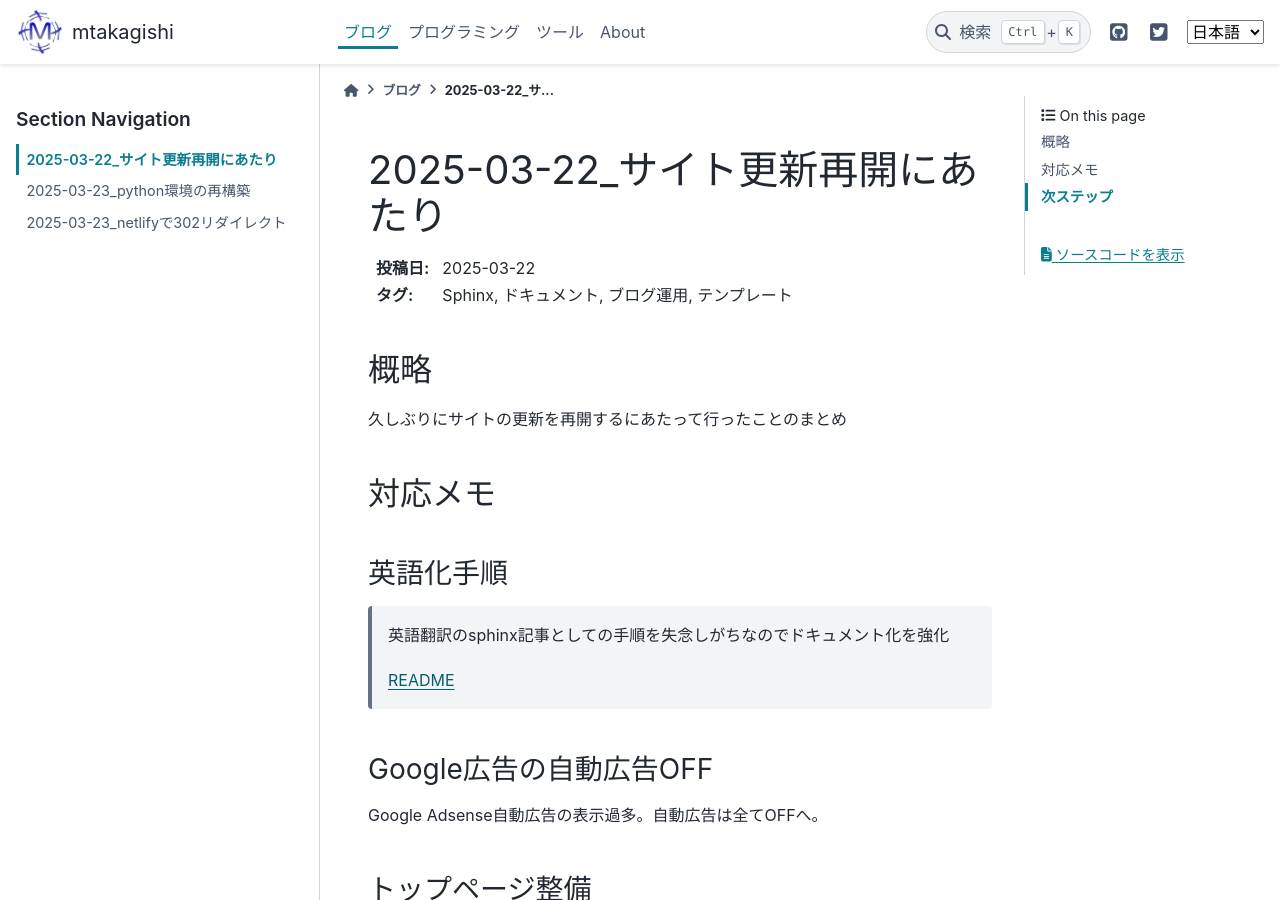
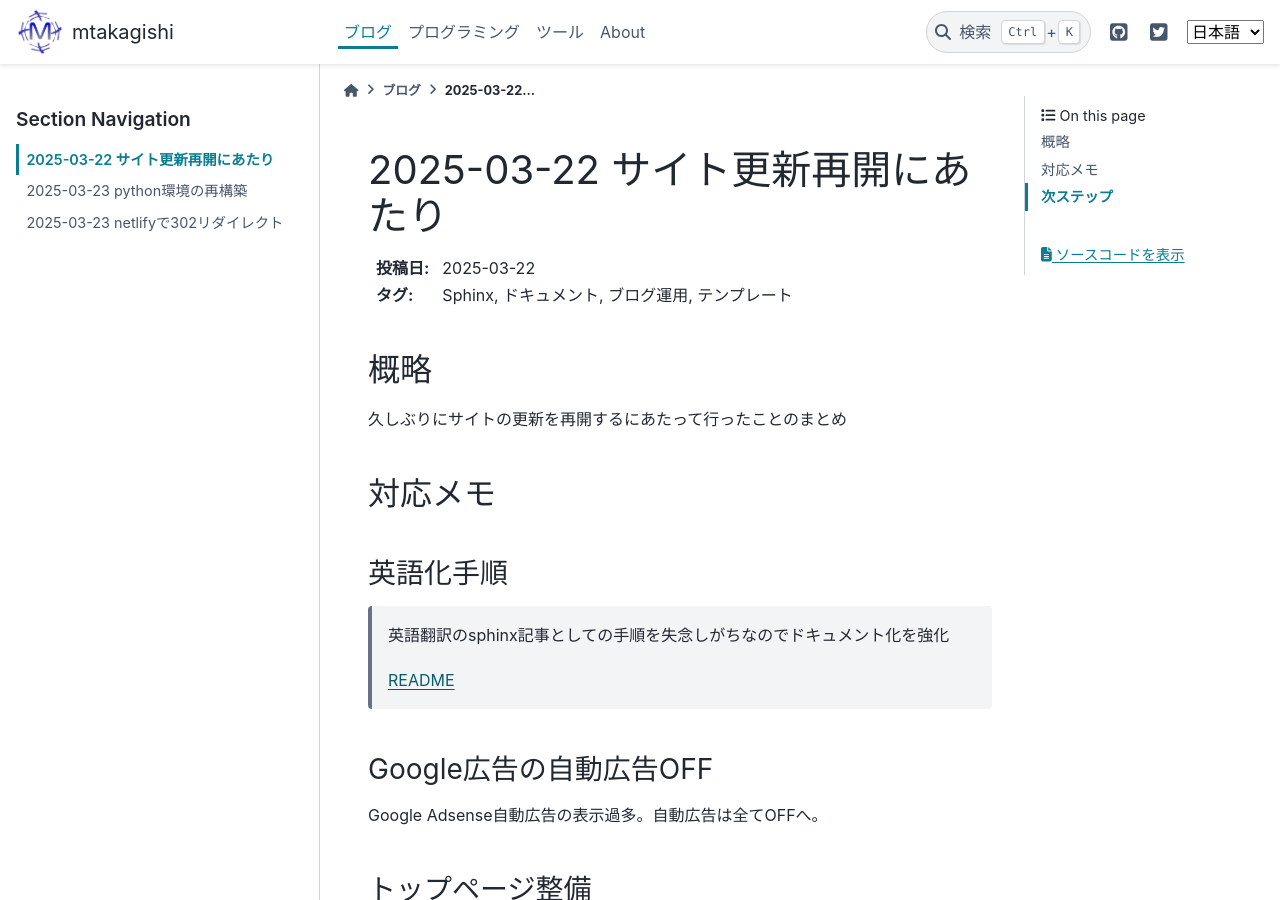
Before and after one commit to mtakagishi/note, a Sphinx documentation site: the page built from docs/posts/2025-03-22-001.rst, in a window 1280 px wide and 900 px high. Built offline with Sphinx 7.4.7 and the PyData theme 0.15.4, drawn with Linux system fonts in a browser that asks for light colours; some of the changed text lies outside the part shown.

Commit message:
タイトル微調整

```diff
--- a/docs/posts/2025-03-22-001.rst
+++ b/docs/posts/2025-03-22-001.rst
@@ -1,6 +1,6 @@
-==============================
-2025-03-22_サイト更新再開にあたり
-==============================
+==================================
+2025-03-22 サイト更新再開にあたり
+==================================
 
 :投稿日: 2025-03-22
 :タグ: Sphinx, ドキュメント, ブログ運用, テンプレート
--- a/docs/posts/2025-03-23-001.rst
+++ b/docs/posts/2025-03-23-001.rst
@@ -1,5 +1,5 @@
 =============================
-2025-03-23_python環境の再構築
+2025-03-23 python環境の再構築
 =============================
 :投稿日: 2025-03-23
 :タグ: Python, 環境構築
--- a/docs/posts/2025-03-23-002.rst
+++ b/docs/posts/2025-03-23-002.rst
@@ -1,5 +1,5 @@
 ========================================================
-2025-03-23_netlifyで302リダイレクト
+2025-03-23 netlifyで302リダイレクト
 ========================================================
 :投稿日: 2025-03-23
 :タグ: netlify, ブログ運用
```
